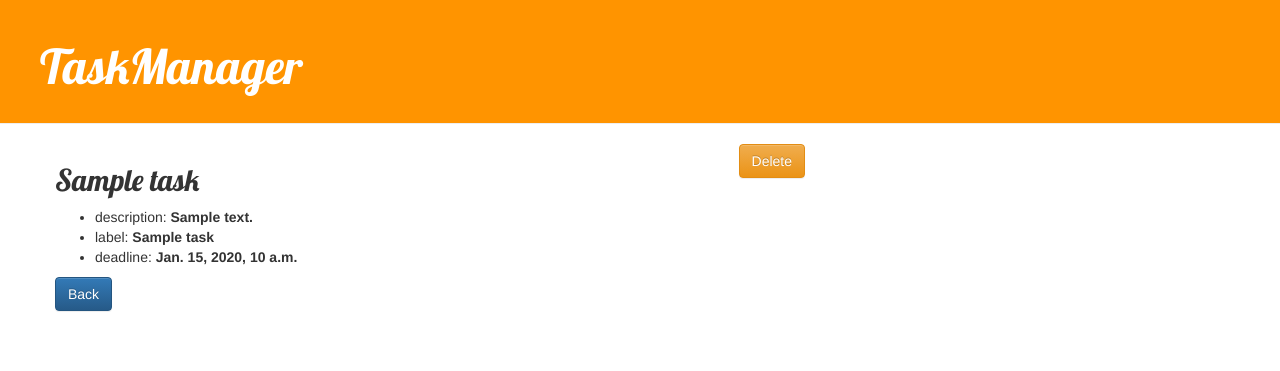
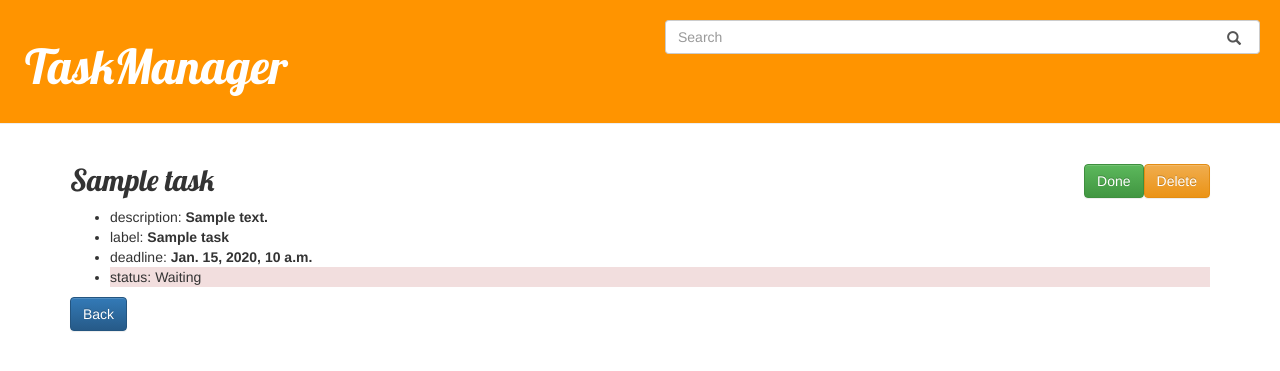
Before and after one commit to mrugacz95/TaskManager, a Django app: template taskmanager/templates/taskmanager/task.html in a window 1280 px wide. Shown: the top 371 px of the page. Run offline with Django 3.2, Linux system fonts and the light colour scheme; the template is opened without the code that fills it: most values are stand-ins (such as "Sample title", 1, 10 or a date in 2020); some libraries are stand-ins or nearby versions.

Commit message:
Searchin

```diff
--- a/static/css/style.css
+++ b/static/css/style.css
@@ -12,10 +12,6 @@ h1 a {
     font-size: 36pt;
 }
 
-.content {
-    margin-left: 40px;
-}
-
 h1, h2, h4 {
     font-family: 'Lobster', cursive;
 }
@@ -25,7 +21,7 @@ h1, h2, h4 {
     color: #828282;
 }
 
-.save {
+.toRight {
     float: right;
 }
 
@@ -50,3 +46,25 @@ h1, h2, h4 {
 body {
     padding-bottom: 40px;
 }
+.done {
+    text-decoration: line-through;
+}
+#imaginary_container{
+    margin-top:20%; /* Don't copy this */
+}
+.stylish-input-group .input-group-addon{
+    background: white !important;
+}
+.stylish-input-group .form-control{
+	border-right:0;
+	box-shadow:0 0 0;
+	border-color:#ccc;
+}
+.stylish-input-group button{
+    border:0;
+    background:transparent;
+}
+.col-centered{
+    float: none;
+    margin: 0 auto;
+}
--- a/taskmanager/models.py
+++ b/taskmanager/models.py
@@ -33,7 +33,7 @@ class Task(models.Model):
     id = models.AutoField(primary_key=True)
     deadline = models.DateTimeField(blank=True, null=True)
     label = models.CharField(max_length=32, blank=True, null=True)
-
+    done = models.BooleanField(default=False, db_column='done')
     class Meta:
         managed = False
         db_table = 'task'
@@ -70,6 +70,7 @@ class UserGroup(models.Model):
         db_table = 'user_group'
         unique_together = (('user_name', 'group_names'),)
 
+
 class GroupTask(models.Model):
     group_id = models.ForeignKey(GroupNames, models.DO_NOTHING, db_column='group_id')
     task_id = models.ForeignKey(Task, db_column='task_id', on_delete=models.CASCADE)
--- a/taskmanager/templates/taskmanager/addgroup.html
+++ b/taskmanager/templates/taskmanager/addgroup.html
@@ -12,7 +12,5 @@
     </div>
     {%  endif %}
     {% crispy form %}
-        <a href={% url 'taskmanager:tasks' %}>
-            <button type="button" class="btn btn-default">Back</button>
-        </a>
+    <button onclick="goBack()" class="btn btn-default">Back</button>
 {% endblock content %}
--- a/taskmanager/templates/taskmanager/addtask.html
+++ b/taskmanager/templates/taskmanager/addtask.html
@@ -13,7 +13,5 @@
     </div>
     {%  endif %}
     {% crispy form %}
-        <a href={% url 'taskmanager:tasks' %}>
-            <button type="button" class="btn btn-default">Back</button>
-        </a>
+            <button type="button" onclick="goBack()" class="btn btn-default">Back</button>
 {% endblock content %}
--- a/taskmanager/templates/taskmanager/base.html
+++ b/taskmanager/templates/taskmanager/base.html
@@ -9,20 +9,37 @@
 </head>
 <body>
 <div class="page-header">
-    <h1><a href="{% url 'taskmanager:login' %}">TaskManager</a></h1>
+    <div class="row">
+        <div class="col-sm-6 pull-right">
+            <form action="{% url 'taskmanager:search' %}">
+                <div class="input-group stylish-input-group">
+                    <input type="text" class="form-control" name="query" placeholder="Search">
+                    <span class="input-group-addon">
+                        <button type="submit">
+                            <span class="glyphicon glyphicon-search"></span>
+                        </button>
+                    </span>
+                </div>
+            </form>
+        </div>
+
+        <div class="col-1">
+            <h1><a href="{% url 'taskmanager:main' %}">TaskManager</a></h1>
+        </div>
+    </div>
+
 </div>
-<div class="content container center">
-    <div class="row">
-        <div class="col-md-8">
-            {% block content %}
-            {% endblock %}
-        </div>
+<div class="content container" style="float: none;">
+    <div style="float: none">
+        {% block content %}
+        {% endblock %}
     </div>
 </div>
 </body>
 </html>
 <script>
-function goBack() {
-    window.history.back();
-}
+    function goBack() {
+        window.history.back();
+        location.reload();
+    }
 </script>
--- a/taskmanager/templates/taskmanager/login.html
+++ b/taskmanager/templates/taskmanager/login.html
@@ -3,7 +3,7 @@
 {% crispy login_form login_form.helper %}
 {% block content %}
     <a href="{% url 'taskmanager:register' %}">
-    <button type="button" class="btn btn-warning save">Sign up</button>
+    <button type="button" class="btn btn-warning toRight">Sign up</button>
     </a>
     <h1 style="text-align: center">Sign in</h1>
     {% if problem %}
--- a/taskmanager/templates/taskmanager/register.html
+++ b/taskmanager/templates/taskmanager/register.html
@@ -3,7 +3,7 @@
 {% crispy login_form login_form.helper %}
 {% block content %}
     <a href="{% url 'taskmanager:login' %}">
-        <button type="submit" class="btn btn-danger save">Cancel</button>
+        <button type="submit" class="btn btn-danger toRight">Cancel</button>
     </a>
     <h1 style="text-align: center">Sign up</h1>
     {% if problem %}
--- a/taskmanager/templates/taskmanager/task.html
+++ b/taskmanager/templates/taskmanager/task.html
@@ -2,7 +2,11 @@
 {% block content %}
 
     <a href={% url 'taskmanager:deletetask' task.id %}>
-        <button type="button" class="btn btn-warning save">Delete</button>
+        <button type="button" class="btn btn-warning toRight">Delete</button>
+    </a>
+
+    <a href={% url 'taskmanager:done' task.id %}>
+        <button type="button" class="btn btn-success toRight">Done</button>
     </a>
 
     <h2> {{ task.title }}</h2>
@@ -10,10 +14,9 @@
         <li>description: <strong>{{ task.description }}</strong></li>
         <li>label: <strong>{{ task.label }}</strong></li>
         <li>deadline: <strong>{{ task.deadline }}</strong></li>
+        <li> {% if task.done %} <p class="bg-success"> status: Done</p> {% else %} <p class="bg-danger"> status: Waiting</p> {% endif %}</li>
     </ul>
     <div>
-        <a href={% url 'taskmanager:tasks' %}>
-            <button type="button" class="btn btn-primary">Back</button>
-        </a>
+            <button type="button" onclick="goBack()" class="btn btn-primary">Back</button>
     </div>
 {% endblock content %}
```
Also changed, not shown: taskmanager/templates/taskmanager/group.html (+26 -6 lines), taskmanager/templates/taskmanager/user.html (+4 -4 lines), taskmanager/urls.py (+7 -1 lines), taskmanager/views.py (+67 -8 lines), taskmanager/templates/taskmanager/search.html (added).
